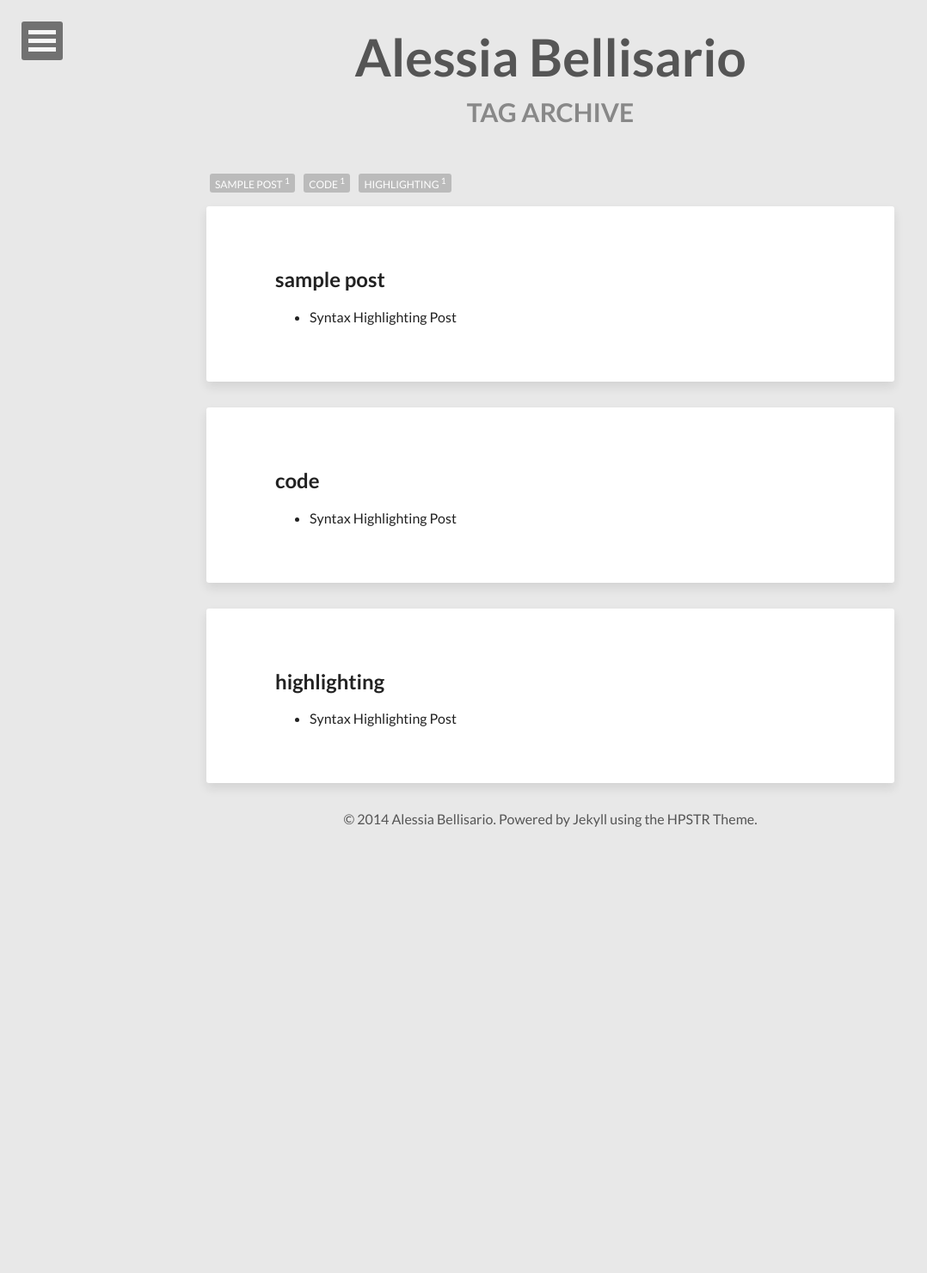
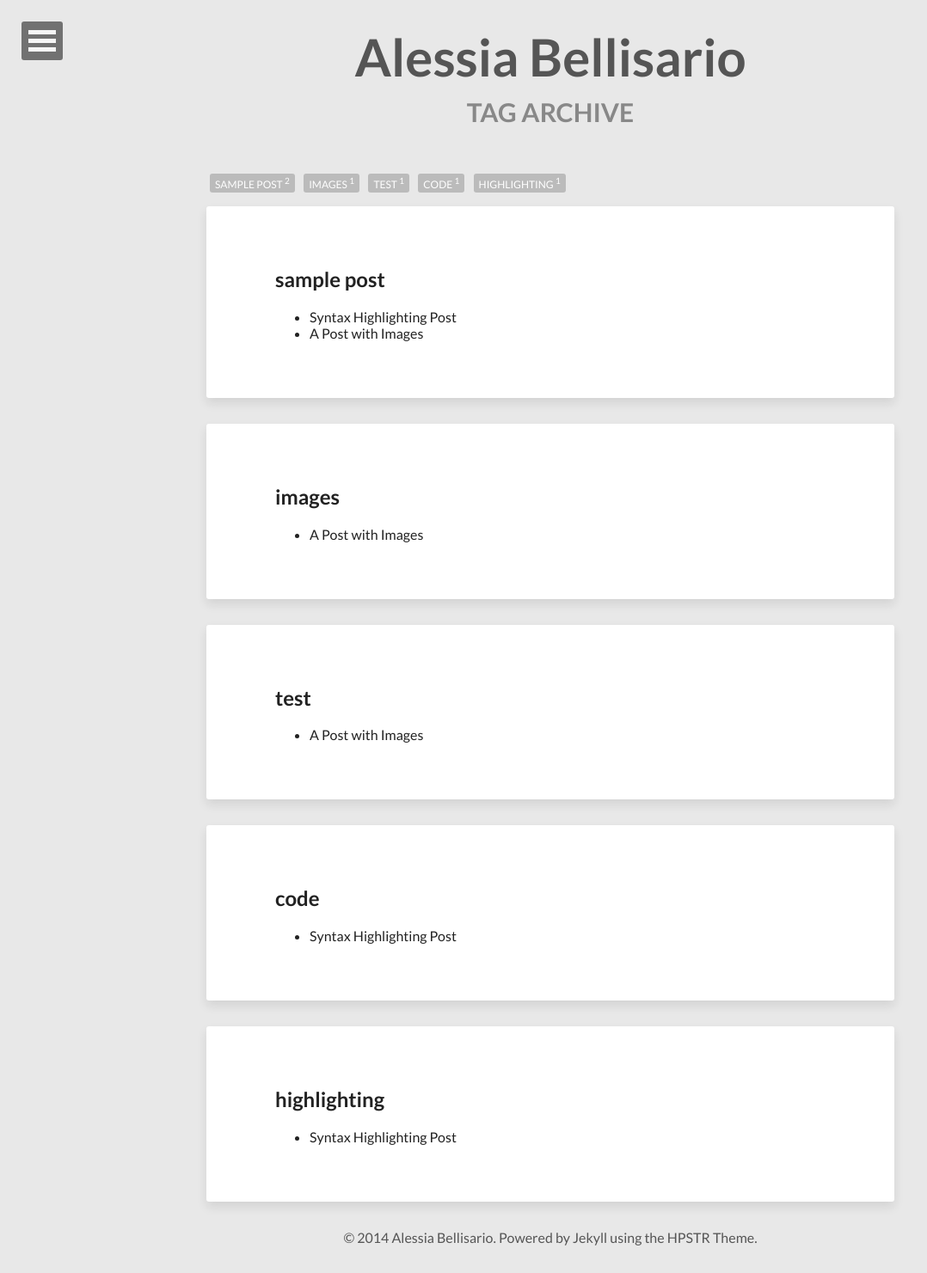
Before and after one commit to alessbell/alessbell.github.io-archive, a Jekyll site: the page built from tags.html, in a window 1280 px wide. Shown: the whole page at 86% size, without its empty margins (0-1078 px from the left). Built offline with Jekyll 4.4.1, drawn with Linux system fonts in a browser that asks for light colours; nearby versions of some CDN libraries; before the commit the page ends 994 px from its top, so only the background shows below that.

Commit message:
Testing Posts

```diff
--- /dev/null
+++ b/_posts/2013-05-22-sample-post-images.md
@@ -0,0 +1,66 @@
+---
+layout: post
+title: "A Post with Images"
+description: "Examples and code for displaying images in posts."
+tags: [sample post, images, test]
+comments: true
+share: true
+---
+
+Here are some examples of what a post with images might look like. If you want to display two or three images next to each other responsively use `figure` with the appropriate `class`. Each instance of `figure` is auto-numbered and displayed in the caption.
+
+## Figures (for images or video)
+
+### One Up
+
+<figure>
+	<a href="http://farm9.staticflickr.com/8426/7758832526_cc8f681e48_b.jpg"><img src="http://farm9.staticflickr.com/8426/7758832526_cc8f681e48_c.jpg" alt=""></a>
+	<figcaption><a href="http://www.flickr.com/photos/80901381@N04/7758832526/" title="Morning Fog Emerging From Trees by A Guy Taking Pictures, on Flickr">Morning Fog Emerging From Trees by A Guy Taking Pictures, on Flickr</a>.</figcaption>
+</figure>
+
+### Two Up
+
+Apply the `half` class like so to display two images side by side that share the same caption.
+
+{% highlight html %}
+<figure class="half">
+	<img src="/images/image-filename-1.jpg" alt="">
+	<img src="/images/image-filename-2.jpg" alt="">
+	<figcaption>Caption describing these two images.</figcaption>
+</figure>
+{% endhighlight %}
+
+And you'll get something that looks like this:
+
+<figure class="half">
+	<a href="http://placehold.it/1200x600.jpg"><img src="http://placehold.it/600x300.jpg" alt=""></a>
+	<a href="http://placehold.it/1200x600.jpg"><img src="http://placehold.it/600x300.jpg" alt=""></a>
+	<img src="http://placehold.it/600x300.jpg" alt="">
+	<img src="http://placehold.it/600x300.jpg" alt="">
+	<figcaption>Two images.</figcaption>
+</figure>
+
+### Three Up
+
+Apply the `third` class like so to display three images side by side that share the same caption.
+
+{% highlight html %}
+<figure class="third">
+	<a href="http://placehold.it/1200x600.jpg"><img src="http://placehold.it/600x300.jpg" alt=""></a>
+	<a href="http://placehold.it/1200x600.jpg"><img src="http://placehold.it/600x300.jpg" alt=""></a>
+	<a href="http://placehold.it/1200x600.jpg"><img src="http://placehold.it/600x300.jpg" alt=""></a>
+	<figcaption>Caption describing these three images.</figcaption>
+</figure>
+{% endhighlight %}
+
+And you'll get something that looks like this:
+
+<figure class="third">
+	<a href="http://placehold.it/1200x600.jpg"><img src="http://placehold.it/600x300.jpg" alt=""></a>
+	<a href="http://placehold.it/1200x600.jpg"><img src="http://placehold.it/600x300.jpg" alt=""></a>
+	<a href="http://placehold.it/1200x600.jpg"><img src="http://placehold.it/600x300.jpg" alt=""></a>
+	<a href="http://placehold.it/1200x600.jpg"><img src="http://placehold.it/600x300.jpg" alt=""></a>
+	<a href="http://placehold.it/1200x600.jpg"><img src="http://placehold.it/600x300.jpg" alt=""></a>
+	<a href="http://placehold.it/1200x600.jpg"><img src="http://placehold.it/600x300.jpg" alt=""></a>
+	<figcaption>Three images.</figcaption>
+</figure>
```
Also changed, not shown: about.md (+3 -3 lines).
